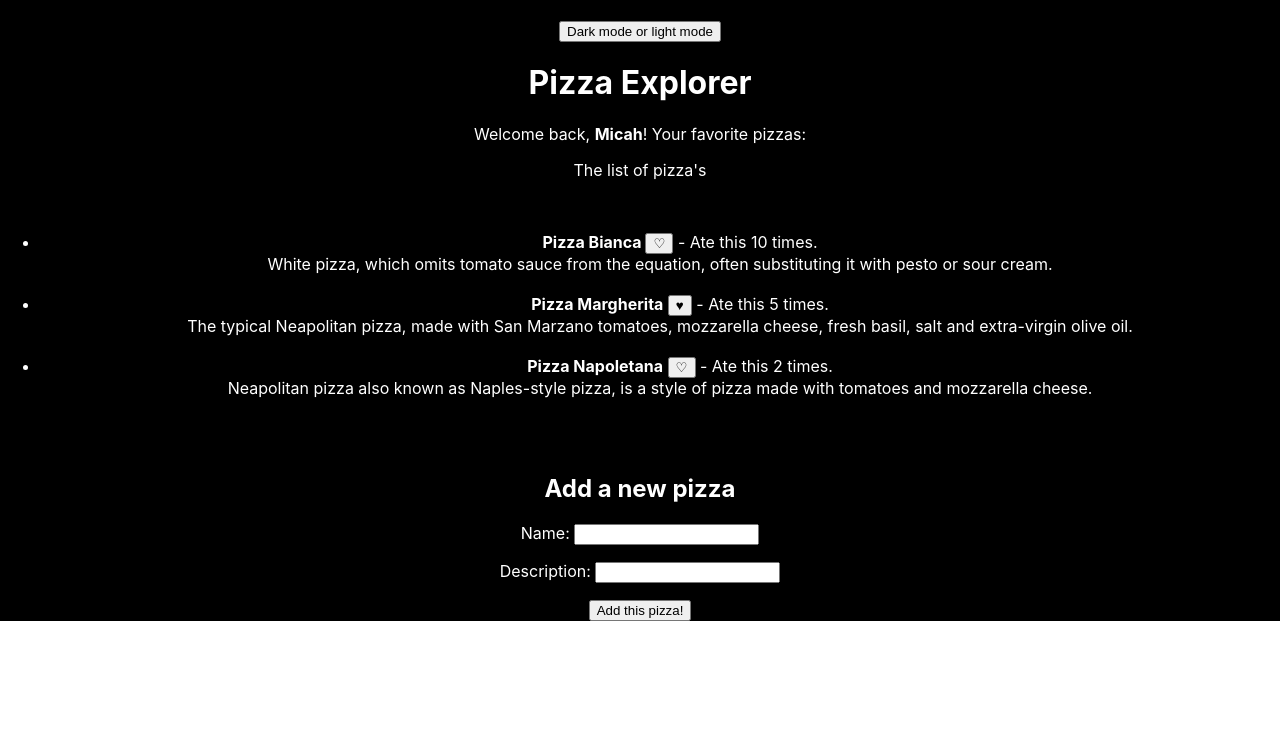
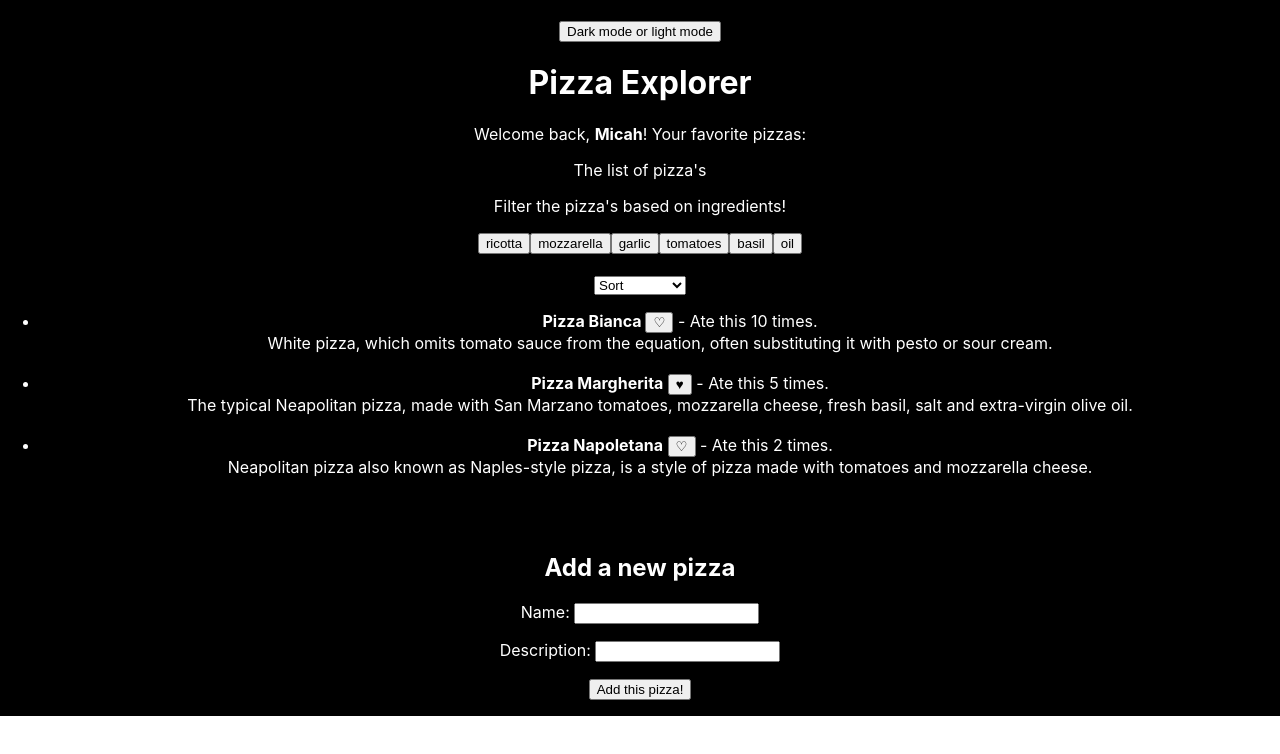
Before and after one commit to team-cake/pizza-explorer, a React (Create React App) app: page / in a window 1280 px wide. Shown: the top 754 px of the page. Built offline with nearby package versions, Linux system fonts and the light colour scheme.

Commit message:
Added sorting and filter based on ingredients.

```diff
--- a/src/App.css
+++ b/src/App.css
@@ -1,38 +1,33 @@
 .App {
-  text-align: center;
+	text-align: center;
+	display: flex;
+	flex-direction: column;
+	font-size: 16px;
 }
 
-.App-logo {
-  height: 40vmin;
-  pointer-events: none;
+@media screen and (min-width: 800px) {
+	.app {
+		font-size: 20px;
+		flex-direction: row;
+		/* etc. */
+	}
 }
 
-@media (prefers-reduced-motion: no-preference) {
-  .App-logo {
-    animation: App-logo-spin infinite 20s linear;
-  }
+.allPizzas {
+	list-style-type: none;
+	display: flex;
+	justify-content: space-evenly;
 }
 
-.App-header {
-  background-color: #282c34;
-  min-height: 100vh;
-  display: flex;
-  flex-direction: column;
-  align-items: center;
-  justify-content: center;
-  font-size: calc(10px + 2vmin);
-  color: white;
+.onePizza {
+	border: 1px solid black;
+	width: 300px;
+	height: 330px;
+	text-align: start;
+	margin: 1rem;
+	padding: 0.5rem;
 }
 
-.App-link {
-  color: #61dafb;
+.pizzaImage {
+	width: 250px;
 }
-
-@keyframes App-logo-spin {
-  from {
-    transform: rotate(0deg);
-  }
-  to {
-    transform: rotate(360deg);
-  }
-}
--- a/src/components/PizzaList.js
+++ b/src/components/PizzaList.js
@@ -1,4 +1,4 @@
-import React from 'react'
+import React, { useState } from 'react'
 import { useSelector, useDispatch } from 'react-redux'
 
 const selectUser = (reduxState) => {
@@ -15,12 +15,78 @@ const selectFavorites = (reduxState) => {
 	return reduxState.user.favorites
 }
 
+const selectIngredients = (reduxState) => {
+	return reduxState.pizzas.ingredients
+}
+
 export default function PizzaList() {
+	const [filters, setFilters] = useState({})
+	const [sort, set_sort] = useState('')
 	const dispatch = useDispatch()
 	const user = useSelector(selectUser)
 	const pizzas = useSelector(selectPizzas)
-	const favorites = useSelector(selectFavorites)
-	// console.log('fav', favorites)
+	// const favorites = useSelector(selectFavorites)
+	// const ingredients = useSelector(selectIngredients)
+	// console.log('PizzaList -> ingredients', ingredients)
+
+	const pizzaIngredients = pizzas.map((p) => p.ingredients) //new array with all the ingredients
+	// console.log('PizzaList -> pizzaIngredients', pizzaIngredients)
+
+	const uniqueIngredients = pizzaIngredients.reduce((acc, ings) => {
+		//not sure what reduce does, but we create a new array with only unique ingredients.
+		ings.forEach((ing) => !acc.includes(ing) && acc.push(ing))
+		return acc
+	})
+	// console.log('PizzaList -> uniqueIngredients', uniqueIngredients)
+
+	const onFilterClick = (name) => {
+		//update the filter object
+		const newFilter = {
+			...filters,
+			[name]: !filters[name],
+		}
+		setFilters(newFilter)
+	}
+	// console.log(filters)
+
+	const activeFilters = Object.keys(filters).filter((name) => filters[name]) //return ingredient if it's true..
+	// console.log(activeFilters)
+
+	const filteredPizzas = !activeFilters.length
+		? pizzas
+		: pizzas.filter((p) => {
+				return p.ingredients.some((ingredient) =>
+					activeFilters.includes(ingredient)
+				)
+		  })
+	console.log('PizzaList -> filteredPizzas', filteredPizzas)
+
+	function compare_name(pizzaA, pizzaB) {
+		return pizzaA.name.localeCompare(pizzaB.name)
+	}
+
+	function compare_health(pizzaA, pizzaB) {
+		return pizzaA.id - pizzaB.id
+	}
+	function compare_pop(pizzaA, pizzaB) {
+		return pizzaB.bought - pizzaA.bought
+	}
+
+	if (sort === 'name') {
+		filteredPizzas.sort(compare_name)
+	} else if (sort === 'pop') {
+		filteredPizzas.sort(compare_pop)
+	} else if (sort === 'health') {
+		filteredPizzas.sort(compare_health)
+	}
+
+	//map inlcude by id...
+
+	const change_sorting = (event) => {
+		// console.log('new sort order', event.target.value)
+		set_sort(event.target.value)
+	}
+
 	return (
 		<div>
 			<h1>Pizza Explorer</h1>
@@ -28,9 +94,25 @@ export default function PizzaList() {
 				Welcome back, <strong>{user.name}</strong>! Your favorite pizzas:
 			</p>
 			<p>The list of pizza's</p>
+			<p>Filter the pizza's based on ingredients!</p>
+			<div>
+				{uniqueIngredients.map((ing) => (
+					<button key={ing} onClick={() => onFilterClick(ing)}>
+						{ing}
+					</button>
+				))}
+			</div>
 			<br />
+			<div>
+				<select onChange={change_sorting}>
+					<option value='sort'>Sort</option>
+					<option value='name'>Name</option>
+					<option value='pop'>Popularity</option>
+					<option value='health'>Healthiness</option>
+				</select>
+			</div>
 			<ul>
-				{pizzas.map((pizza) => {
+				{filteredPizzas.map((pizza) => {
 					const toggle = () => {
 						dispatch({
 							type: 'TOGGLE_FAVORITE_PIZZA',
```
